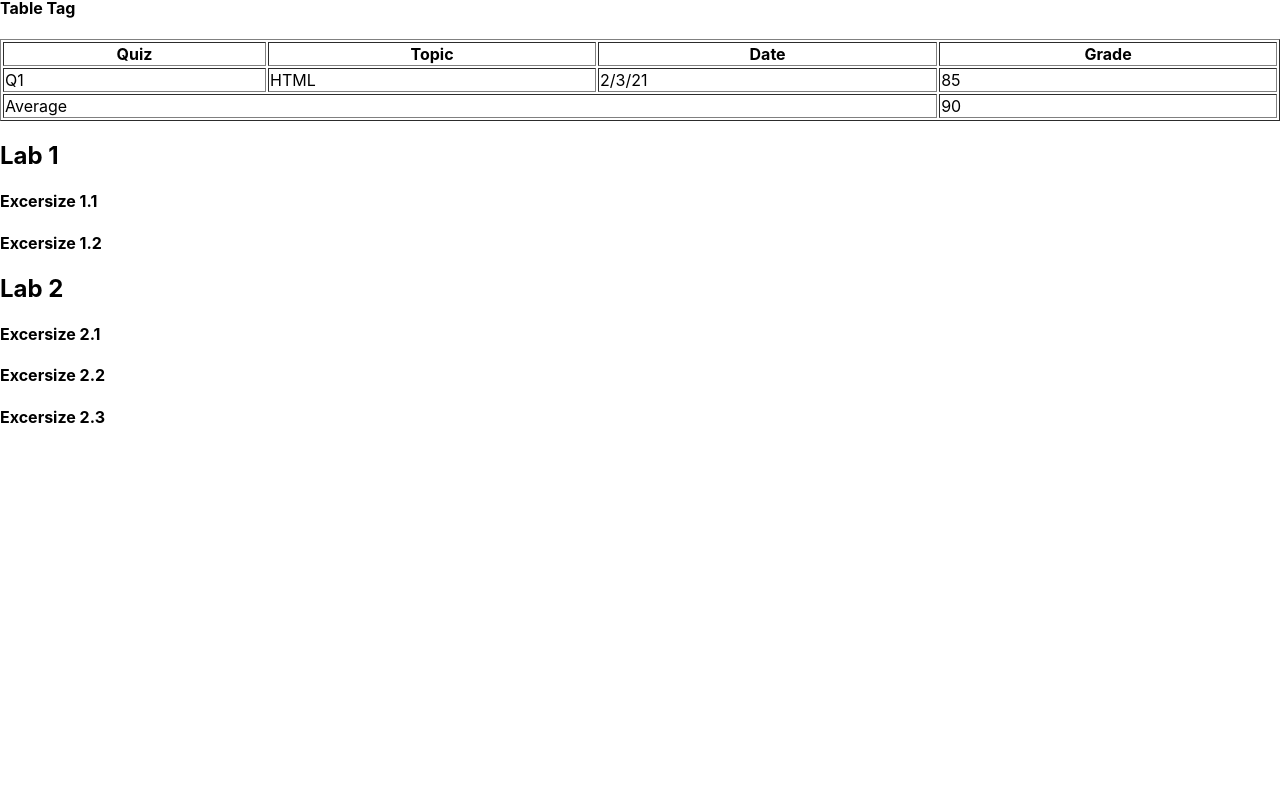
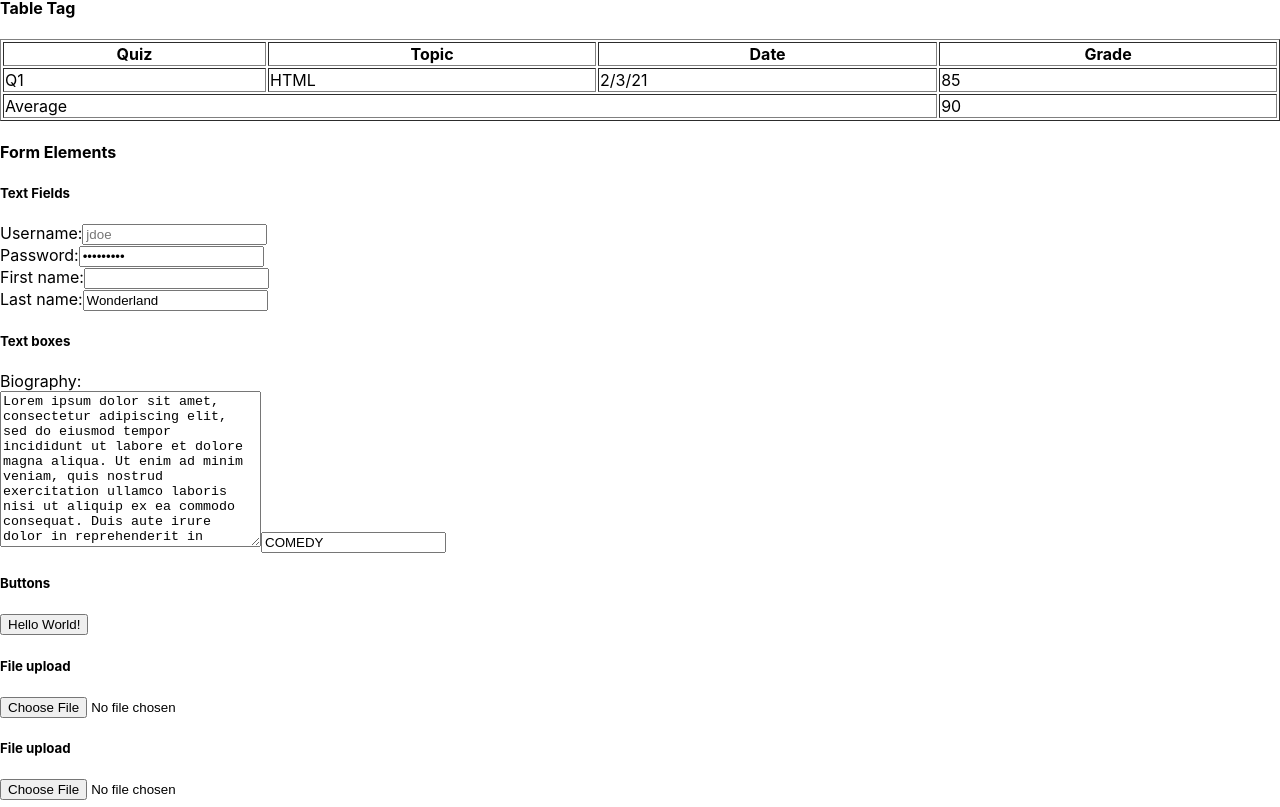
Before and after one commit to skandula07/kanbas-react-web-app2, a React (Create React App) app: page / in a window 1280 px wide. Shown: the part 973-1780 px from the top of the page. Before the commit the page ends 1421 px from the top, so only its background shows below. Built offline with nearby package versions, Linux system fonts and the light colour scheme.

Commit message:
called forms in App

```diff
--- a/src/Labs/Lab1/index.tsx
+++ b/src/Labs/Lab1/index.tsx
@@ -27,6 +27,7 @@ tag to tell browsers to render the gaps.
 
       <Lists />
       <Table />
+      <Forms />
 
         <h2>Lab 1</h2>
         <h4>Excersize 1.1</h4>
```
